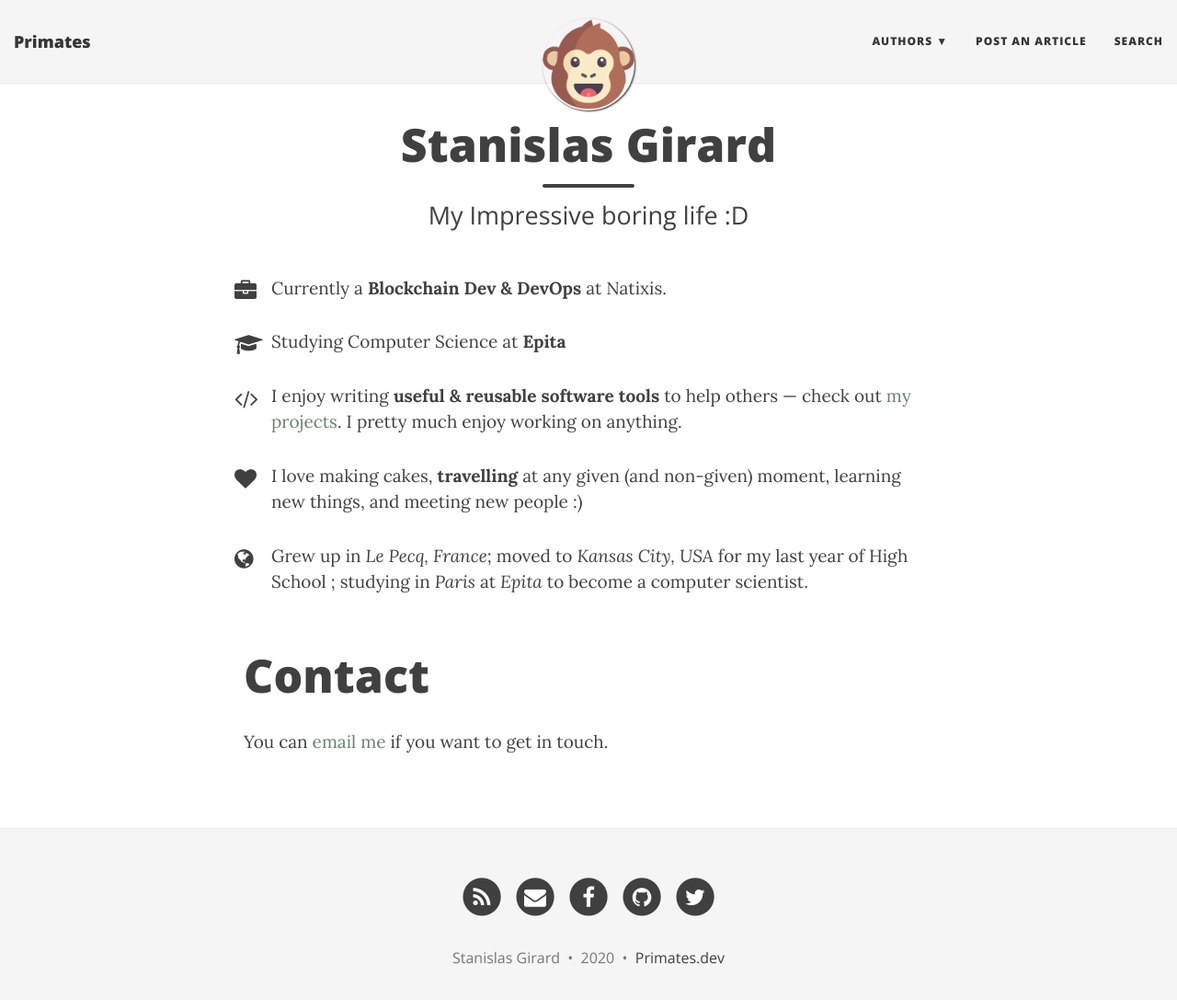
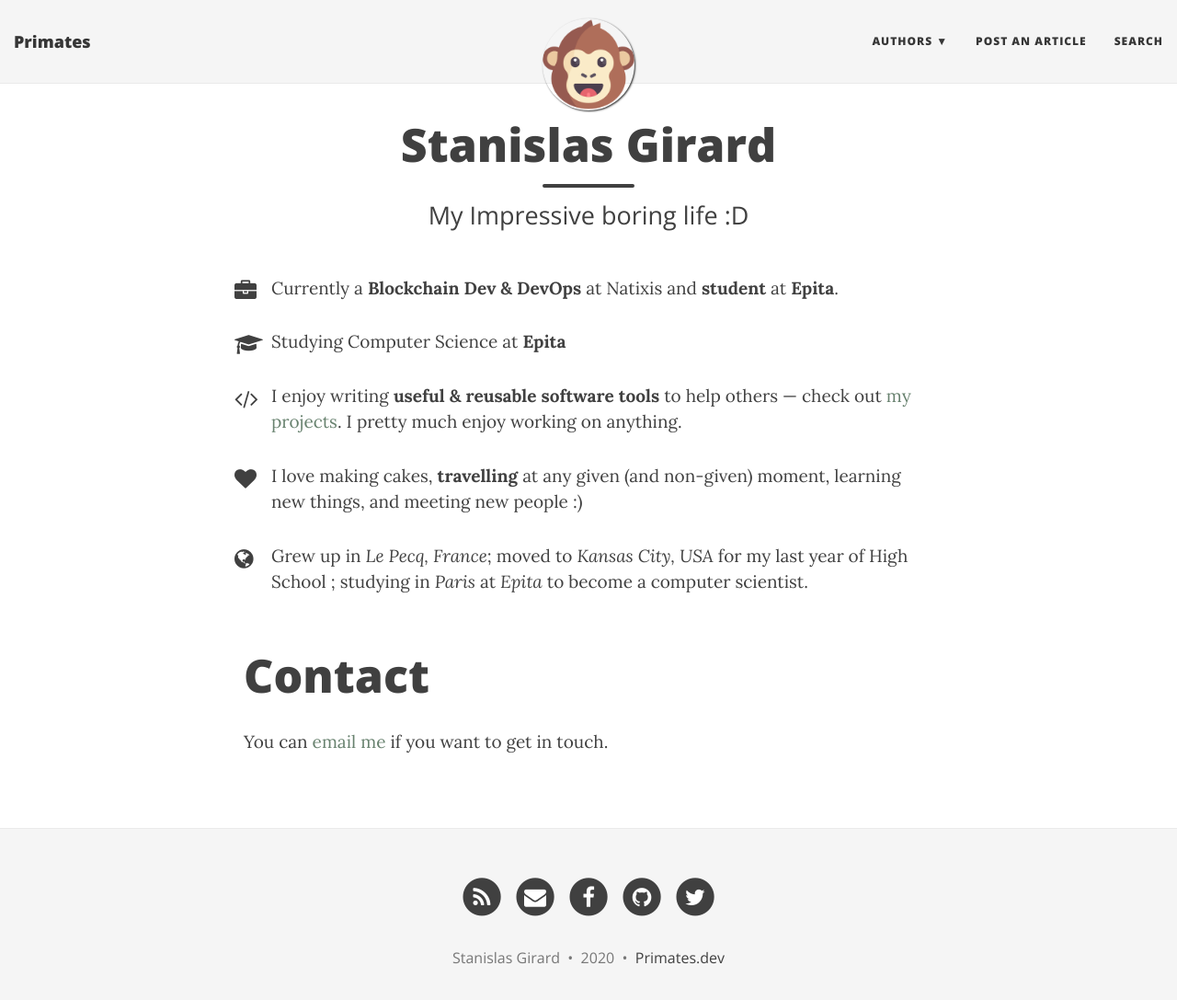
Before and after one commit to StanGirard/Primates-Jekyll, a Jekyll site: the page built from _authors/stangirard.html, in a window 1280 px wide and 1103 px high. Shown: the top 1087 px of the window at 92% size. Built offline with Jekyll 4.4.1, drawn with Linux system fonts in a browser that asks for light colours; nearby versions of some CDN libraries.

Commit message:
[AUTHORS] updated stangirard

```diff
--- a/_authors/stangirard.html
+++ b/_authors/stangirard.html
@@ -9,7 +9,7 @@
 
 <p class="about-text">
 <span class="fa fa-briefcase about-icon"></span>
-Currently a <strong>Blockchain Dev & DevOps</strong> at Natixis.
+Currently a <strong>Blockchain Dev & DevOps</strong> at Natixis and <strong>student </strong> at <strong>Epita</strong>.
 </p>
 
 <p class="about-text">
```
